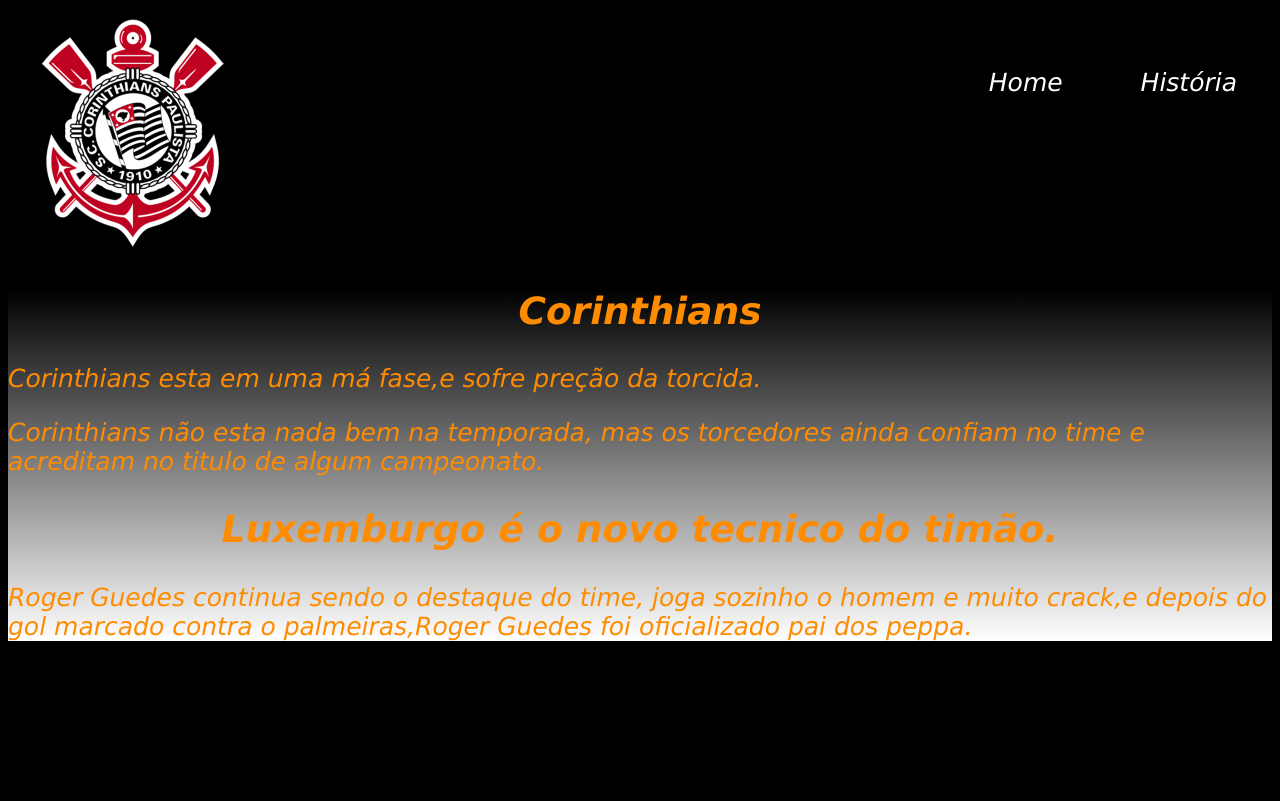
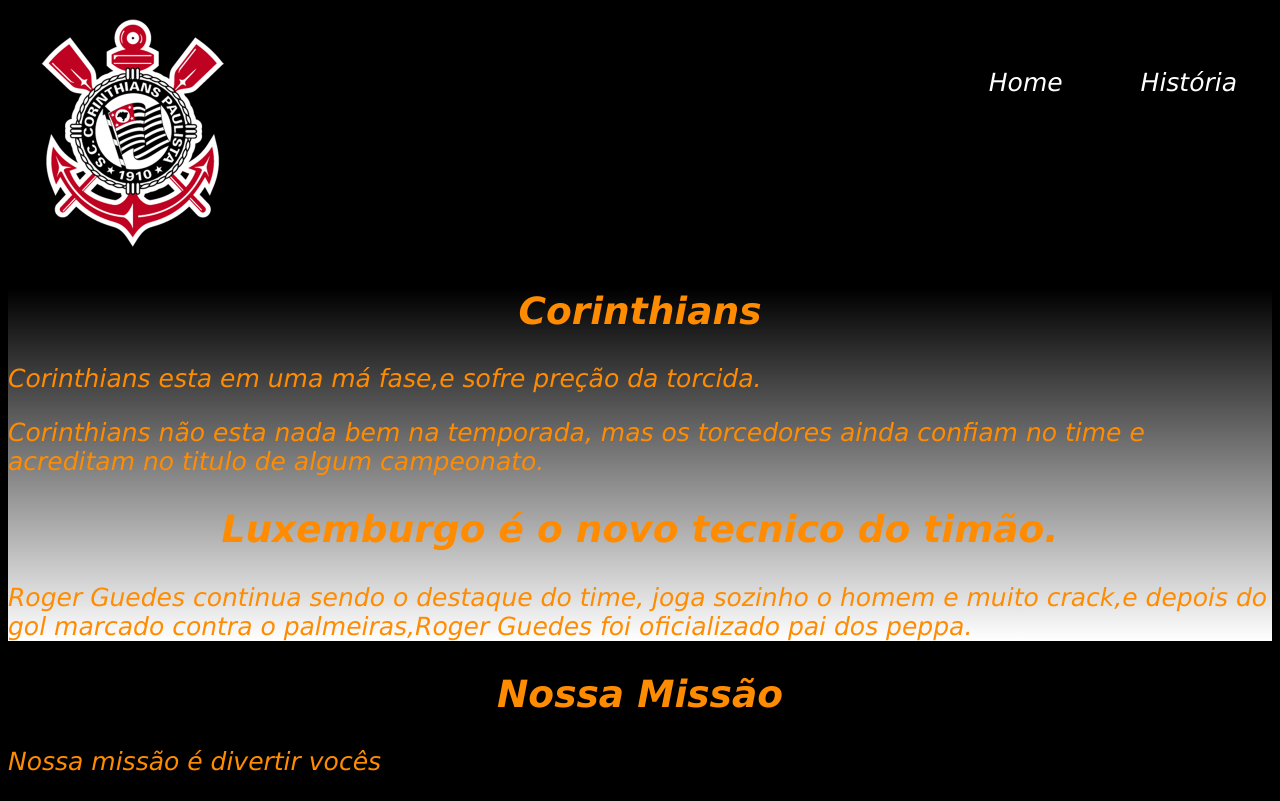
Before and after one commit to Ferprozin7/site7, a plain HTML site: page index.html in a window 1280 px wide. Drawn offline with Linux system fonts and the light colour scheme.

Commit message:
Add files via upload

```diff
--- a/index.html
+++ b/index.html
@@ -38,3 +38,7 @@
 
 </body>
 </html>
+
+<section class="missao">
+    <h1>Nossa Missão</h1>
+    <p>Nossa missão é divertir vocês</p>
```
